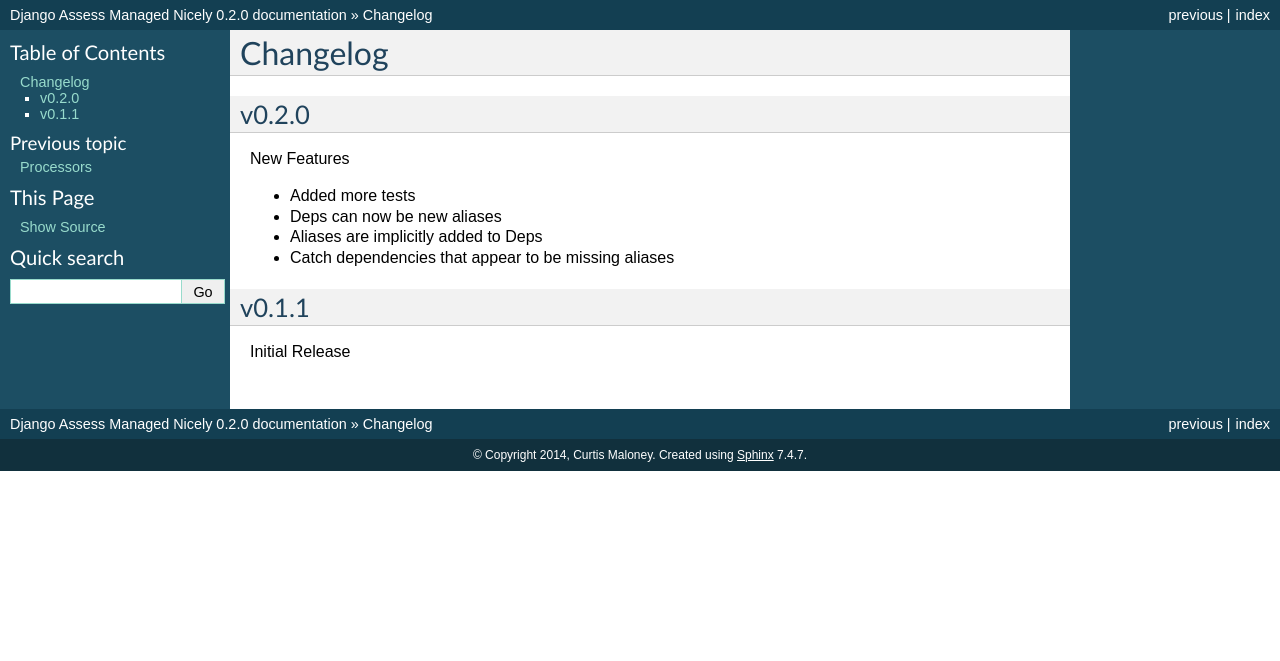
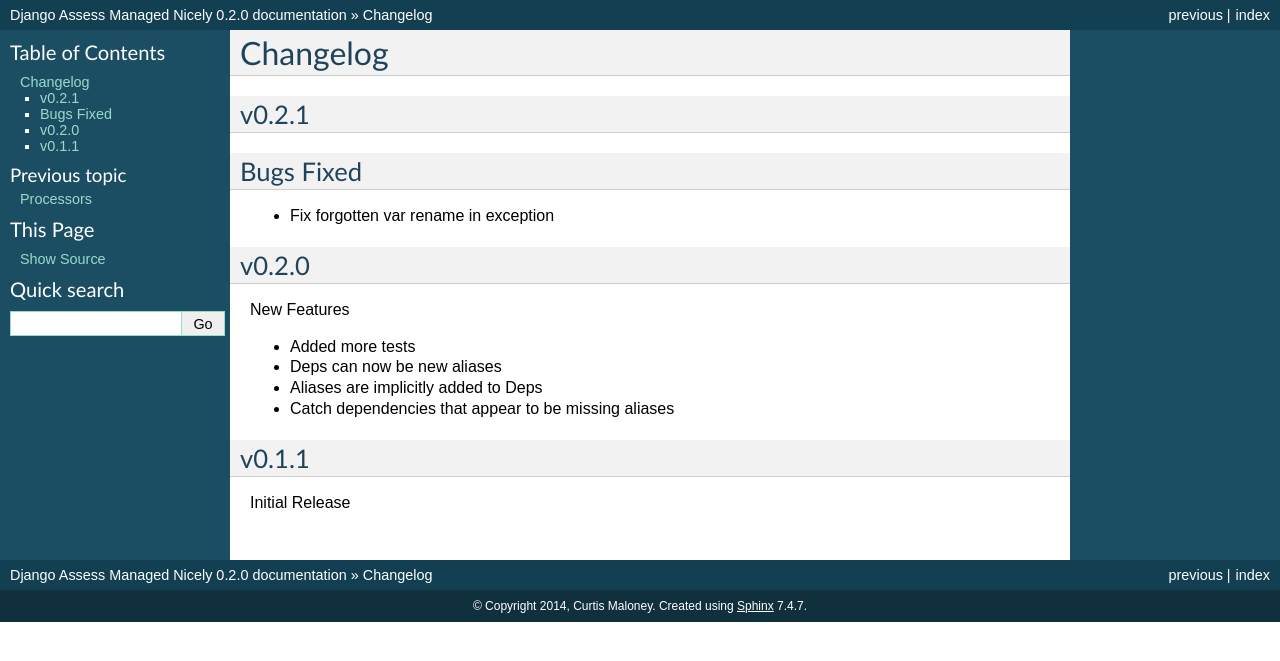
Before and after one commit to funkybob/django-amn, a Sphinx documentation site: the page built from docs/changelog.rst, in a window 1280 px wide. Shown: the top 661 px of the page. Built offline with Sphinx 7.4.7, drawn with Linux system fonts in a browser that asks for light colours.

Commit message:
Bump version to 0.2.1

```diff
--- a/docs/changelog.rst
+++ b/docs/changelog.rst
@@ -1,5 +1,13 @@
 Changelog
 =========
+
+v0.2.1
+------
+
+Bugs Fixed
+----------
+
++ Fix forgotten var rename in exception
 
 v0.2.0
 ------
--- a/setup.py
+++ b/setup.py
@@ -3,7 +3,7 @@ from distutils.core import setup
 
 setup(
     name='django-amn',
-    version='0.2.0',
+    version='0.2.1',
     description='Django asset dependency management.',
     author='Curtis Maloney',
     author_email='curtis@tinbrain.net',
```
